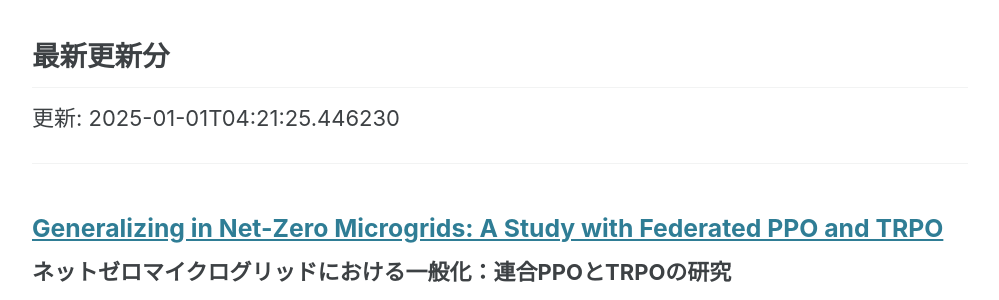
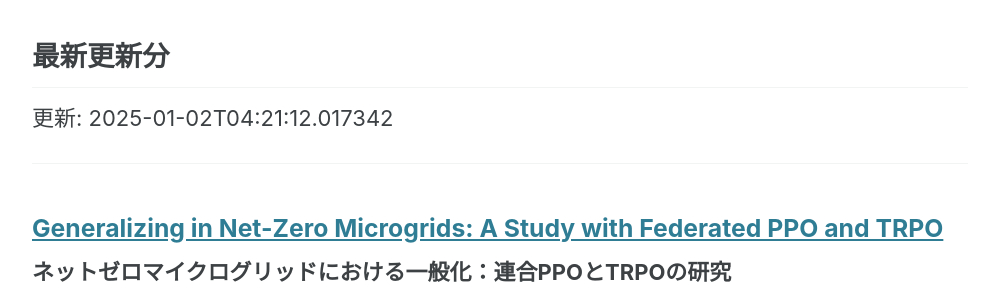
Before and after one commit to haruhisa-enomoto/arxiv-privacy-tech, a Jekyll site: the page built from index.md, in a window 1280 px wide and 900 px high, scrolled down 680 px. Shown: the part 155-455 px from the top of the window, without its empty margins (140-1139 px from the left). Built offline with Jekyll 4.4.1, drawn with Linux system fonts in a browser that asks for light colours; cached includes are drawn as plain includes; a script bundle is joined from its source files by our own code; library files that are not in the unit come from our copies.

Commit message:
:robot: Automate updates

```diff
--- a/index.md
+++ b/index.md
@@ -27,7 +27,7 @@ author_profile: false
 
 ## 最新更新分
 
-更新: 2025-01-01T04:21:25.446230
+更新: 2025-01-02T04:21:12.017342
 
 - - -
 
```
